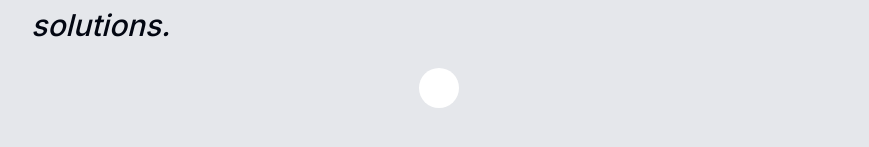
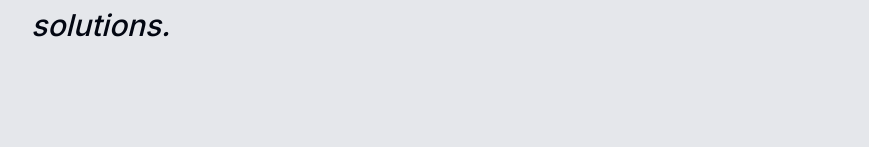
Before and after one commit to AymenKnight/portfolio, a Next.js app: page / in a window 1280 px wide. Shown: the part 521-668 px from the top of the page, without its empty margins (201-1070 px from the left). Built offline with nearby package versions, Linux system fonts and the light colour scheme.

Commit message:
💄 Update TextButton comp

```diff
--- a/src/components/buttons/text_button/TextButton.tsx
+++ b/src/components/buttons/text_button/TextButton.tsx
@@ -1,12 +1,27 @@
-import clsx from 'clsx';
+import { cn } from '@/lib/utils';
 
+type DefaultButtonProps = React.ButtonHTMLAttributes<HTMLButtonElement>;
 interface TextButtonProps {
-  backgroundColor?: string;
+  className?: string;
+  text?: string;
+  children?: React.ReactNode;
 }
 export default function TextButton({
-  backgroundColor = 'bg-white',
-}: TextButtonProps) {
+  text,
+  className,
+  children,
+  ...otherProps
+}: TextButtonProps & DefaultButtonProps) {
   return (
-    <div className={clsx('w-10 h-10 rounded-full', backgroundColor)}></div>
+    <button
+      className={cn(
+        'w-fit h-fit px-4 py-2 text-white rounded-full flex flex-row items-center justify-center gap-2',
+        className,
+      )}
+      {...otherProps}
+    >
+      {text}
+      {children}
+    </button>
   );
 }
```
